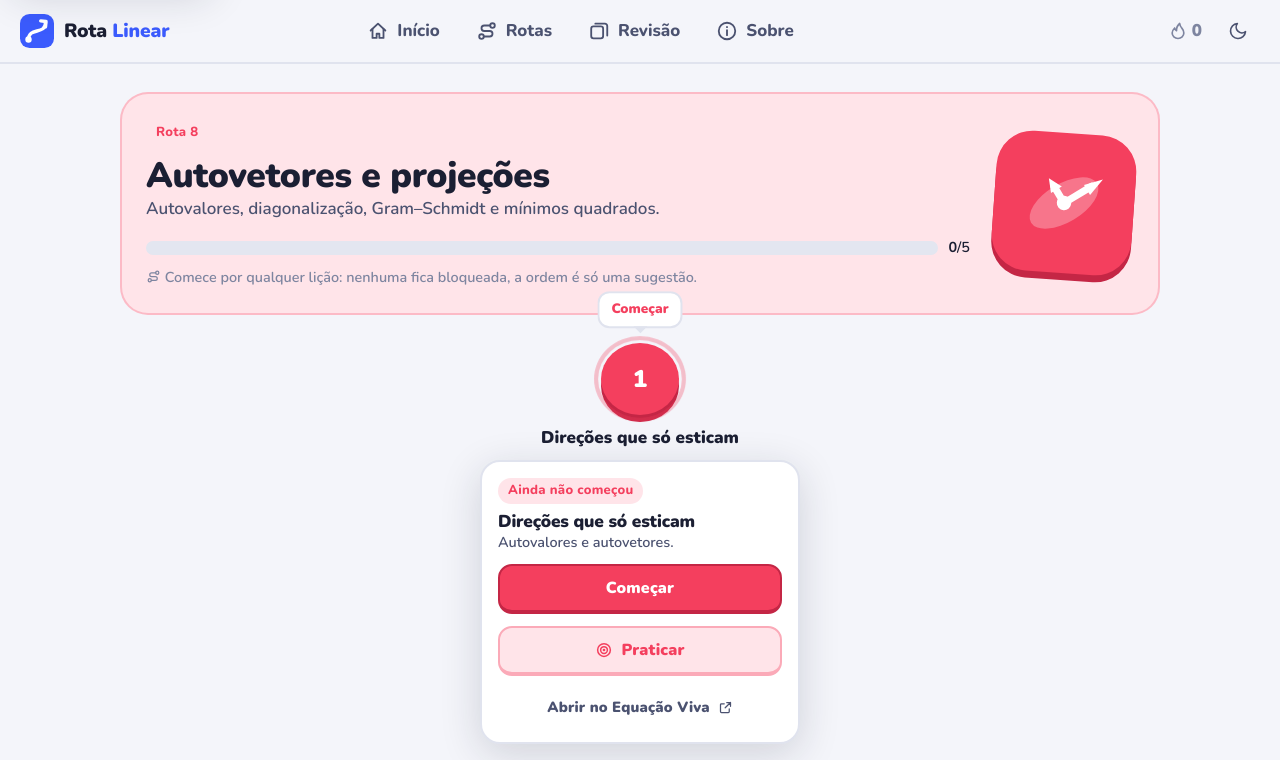
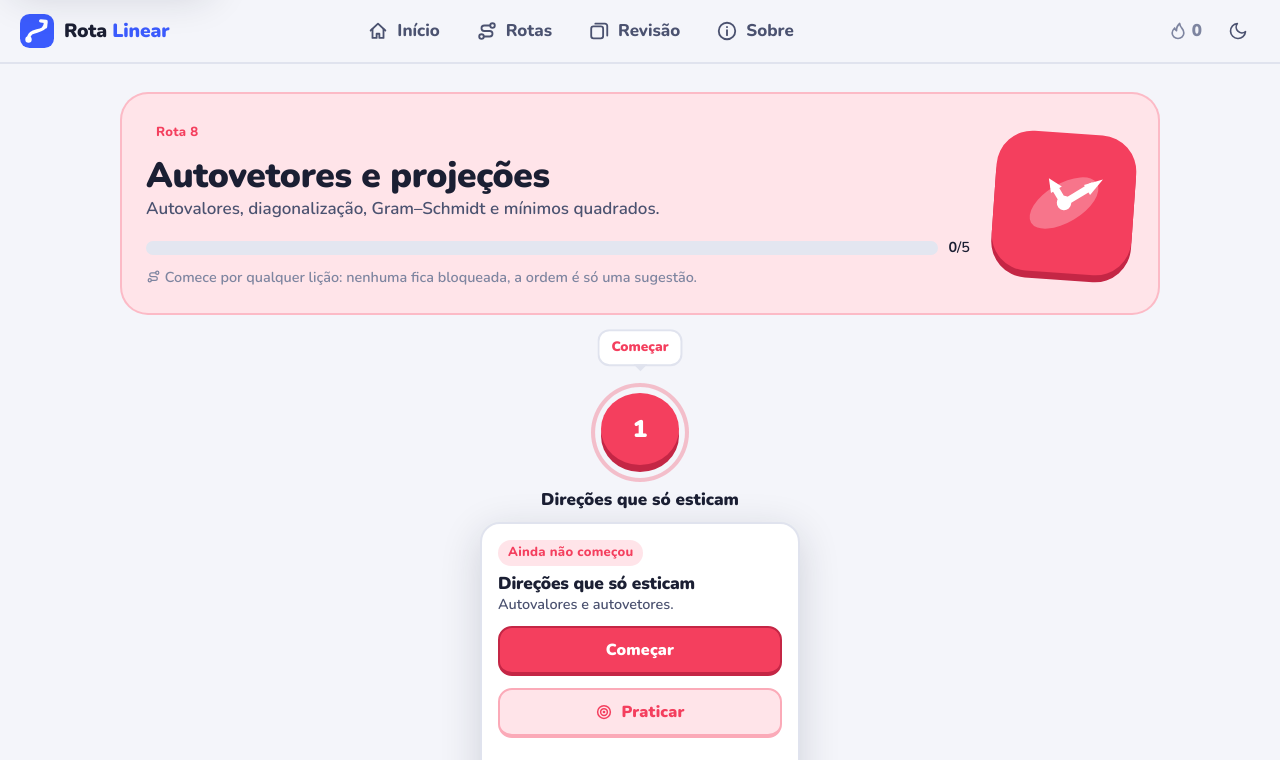
Before and after one commit to Falow1/rota-linear, a React (Vite) app: page /#/rota/autovalores in a window 1280 px wide. Shown: the top 760 px of the page. Built offline with nearby package versions, Linux system fonts and the light colour scheme.

Commit message:
Anel da lição atual centrado na bolinha, com espaço para o balão e o nome

```diff
--- a/src/styles/pages.css
+++ b/src/styles/pages.css
@@ -218,8 +218,10 @@
 .node.current::before {
   content: "";
   position: absolute;
-  inset: -9px;
+  /* Envolve a bolinha inteira, com a borda dela (3px) e a sombra de baixo (7px), com folga igual dos quatro lados. */
+  inset: -12px -12px -19px;
   border-radius: 50%;
+  pointer-events: none;
   border: 4px solid color-mix(in srgb, var(--c) 35%, transparent);
   animation: pulse 1.8s ease-in-out infinite;
 }
@@ -227,9 +229,13 @@
   50% { transform: scale(1.08); opacity: 0.5; }
 }
 .node-n { font-weight: 900; font-size: 1.5rem; }
+/* Espaço para o anel da lição atual (9px de folga + o pulso), sem encostar no balão nem no nome. */
+.node.current ~ .node-label { margin-top: 18px; }
+/* Lição marcada: espaço para o balão "Começar" não cobrir o nome da lição de cima (nem o quadro da rota). */
+.path-step:has(.node.current) { margin-top: 50px; }
 .node-flag {
   position: absolute;
-  bottom: calc(100% + 14px);
+  bottom: calc(100% + 26px);
   left: 50%;
   transform: translateX(-50%);
   padding: 6px 12px;
```
